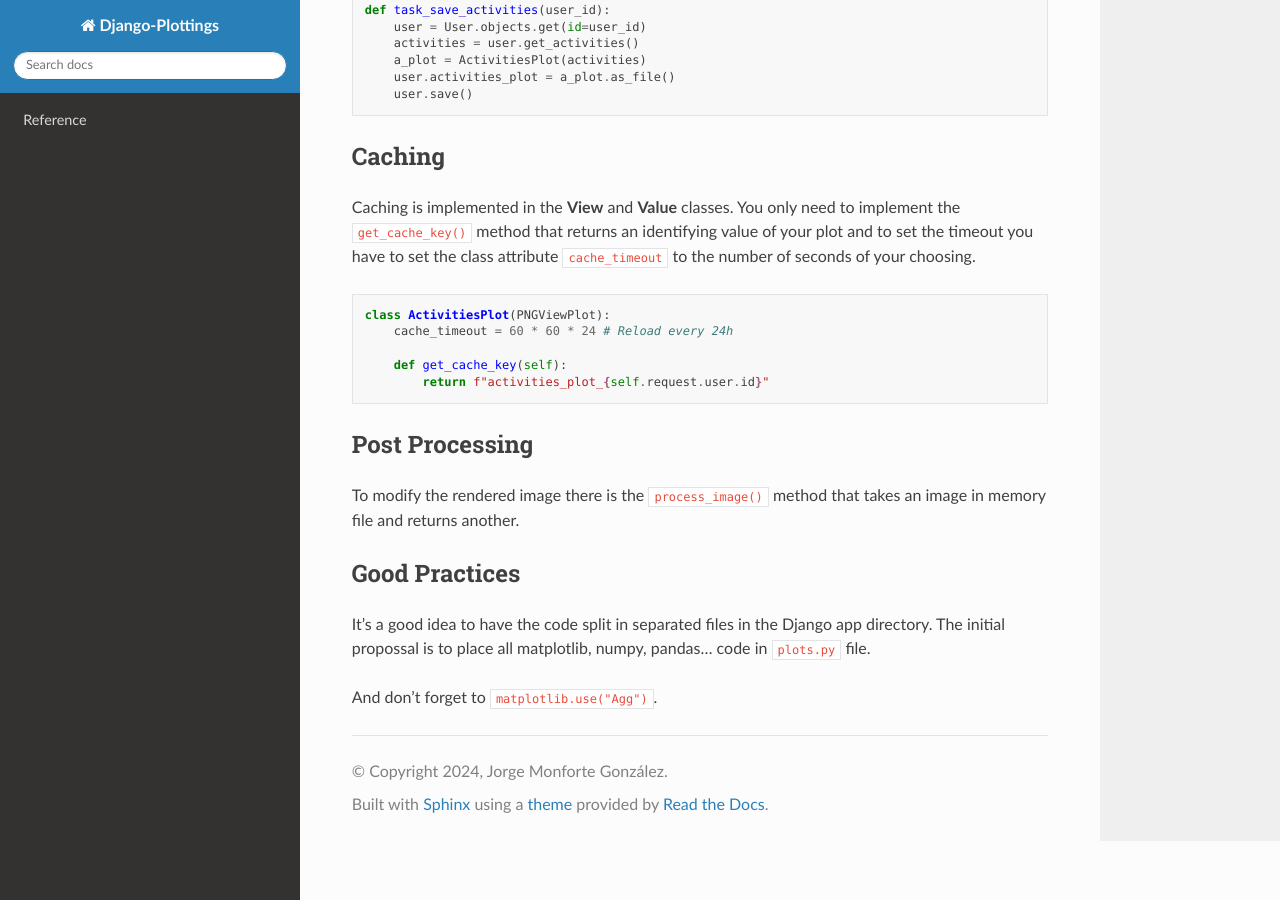
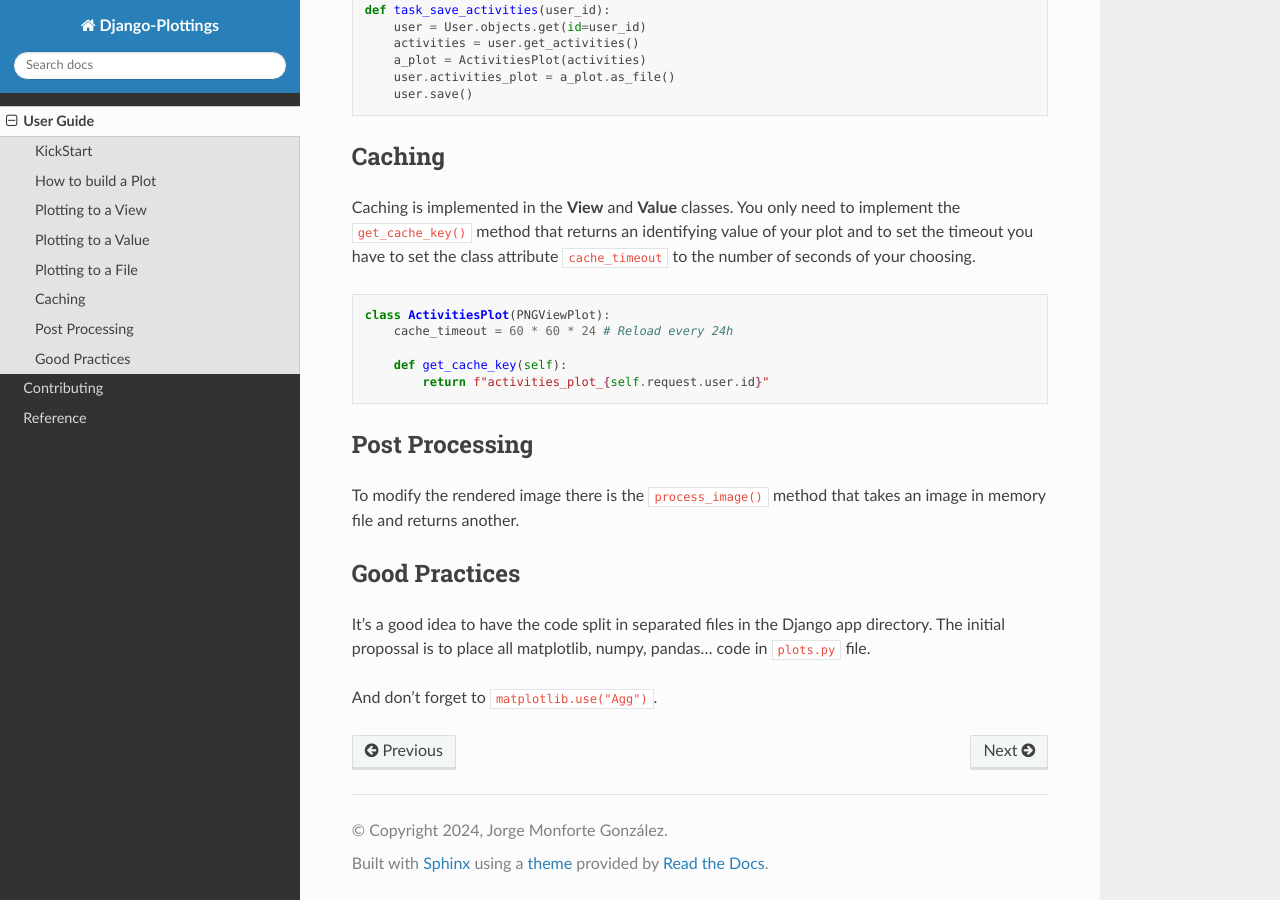
Before and after one commit to llou/django-plottings, a Sphinx documentation site: the page built from docs/userguide.rst, in a window 1280 px wide and 900 px high, scrolled down 4097 px. Built offline with Sphinx 7.4.7 and the Read the Docs theme 2.0.0, drawn with Linux system fonts in a browser that asks for light colours; pages that are not in the unit, such as notebooks, are missing from menus.

Commit message:
rename docs

```diff
--- a/docs/index.rst
+++ b/docs/index.rst
@@ -5,9 +5,9 @@ Django-Plottings Documentation
 .. toctree::
    :maxdepth: 1
 
-   tutorials
+   userguide
+   contributing
    reference
-   development
 
 Introduction
 ------------
```
